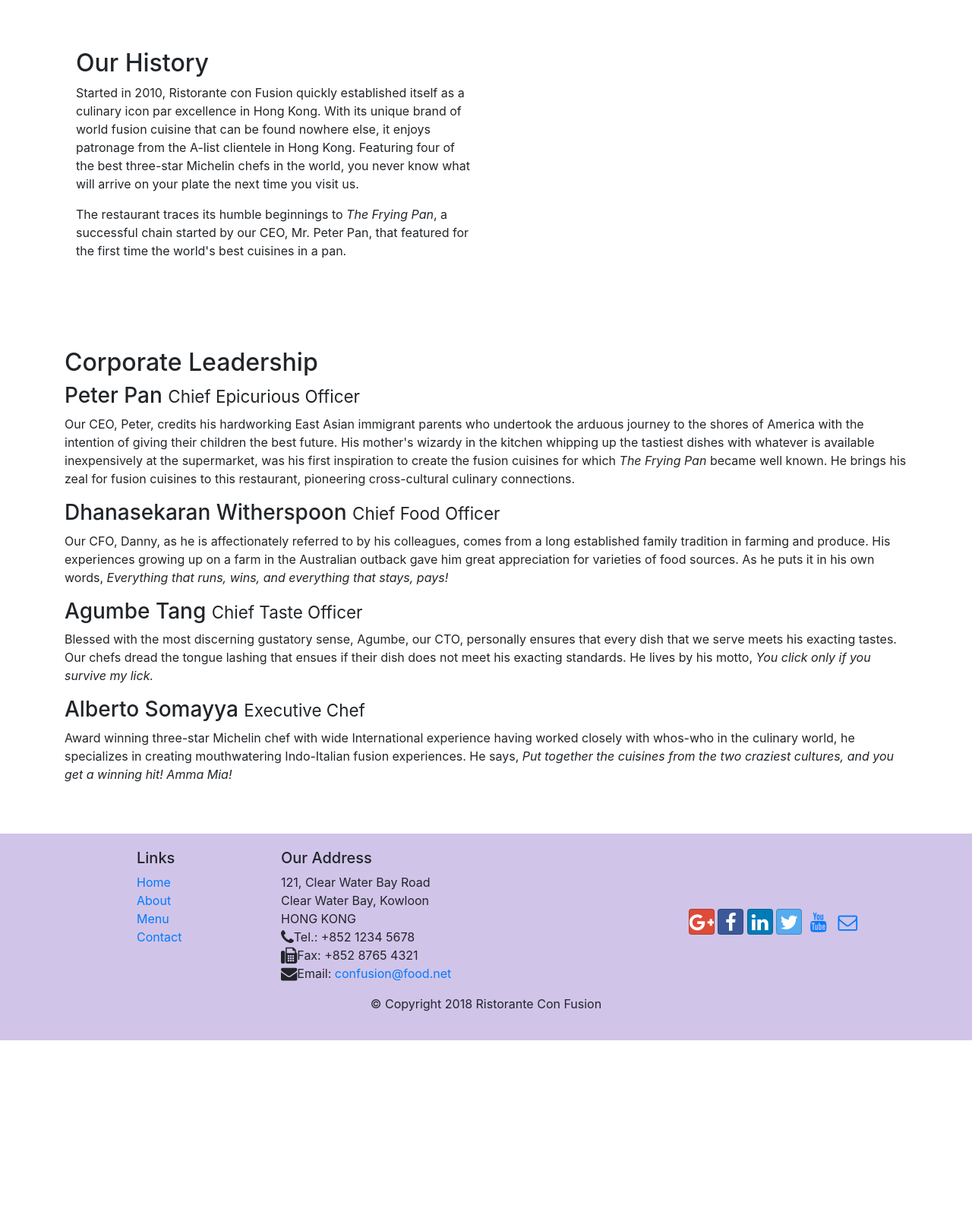
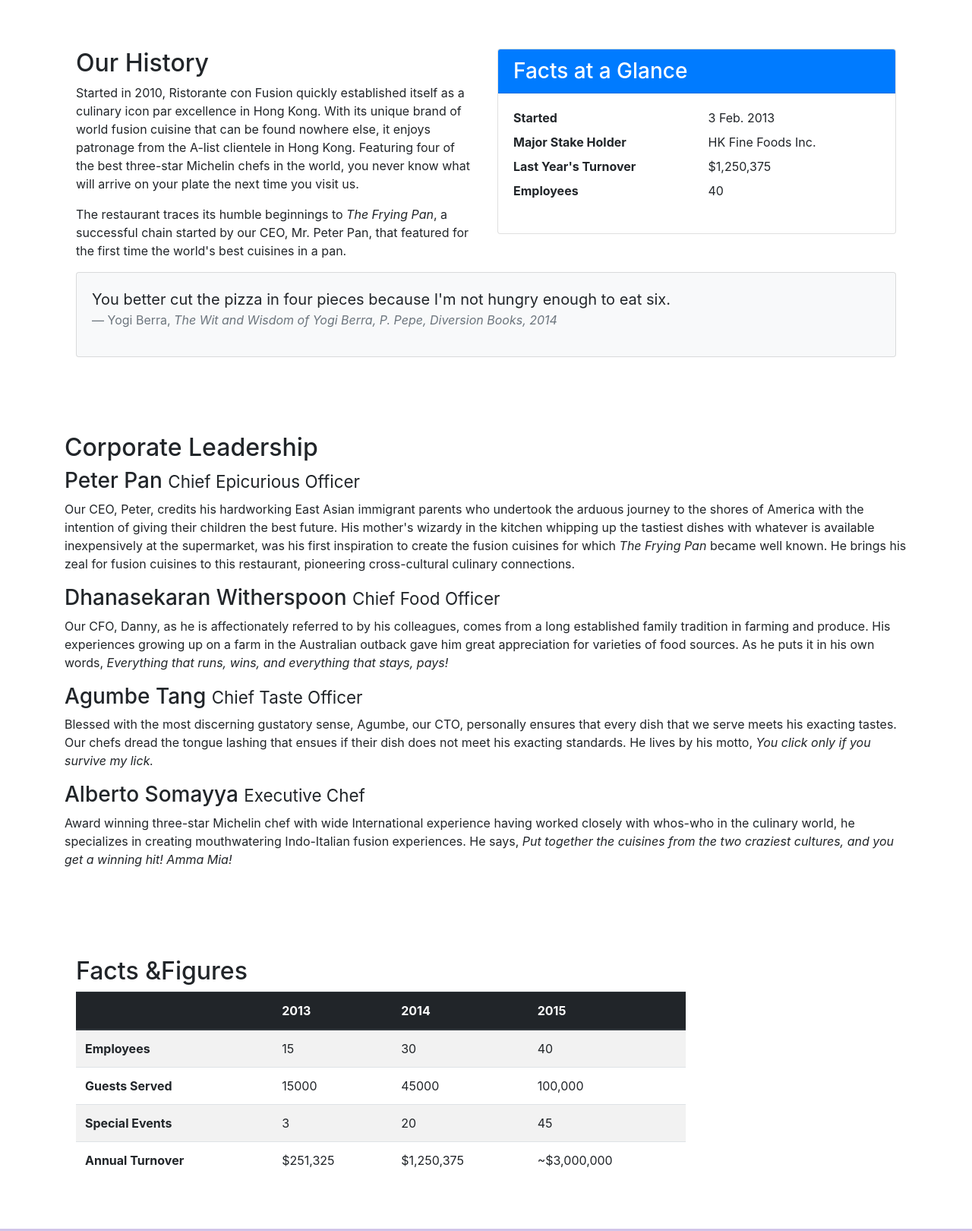
Before and after one commit to WenhangBao/Front-End-Web-UI-Frameworks-and-Tools-Bootstrap-4, a website: page aboutus.html in a window 1280 px wide. Shown: the part 401-2021 px from the top of the page at 76% size. Before the commit the page ends 1770 px from the top, so only its background shows below. Drawn offline with nearby package versions, Linux system fonts and the light colour scheme.

Commit message:
Images and Media

```diff
--- a/aboutus.html
+++ b/aboutus.html
@@ -21,17 +21,17 @@
             <button class = "navbar-toggler" type="button" data-toggle="collapse" data-target = "#Navbar">
                 <span class="navbar-toggler-icon"></span>
             </button>
-            <a class="navbar-brand mr-auto" href="./index.html">Ristorante con Fusion</a>
+            <a class="navbar-brand mr-auto" href="./index.html"><img src="img/logo.png" height="30" width="41"></a>
             <div class="collapse navbar-collapse" id="Navbar">
                 <ul class="navbar-nav mr-auto">
                     <li class = "nav-item"><a class="nav-link" href="./index.html"><span
-                     class = "fa fa-home fa-lg"></span>Home</a></li>
+                     class = "fa fa-home fa-lg"></span> Home</a></li>
                     <li class = "nav-item active"><a class="nav-link" href="#"><span
-                     class = "fa fa-info fa-lg"></span>About</a></li>
+                     class = "fa fa-info fa-lg"></span> About</a></li>
                     <li class = "nav-item"><a class="nav-link" href="#"><span
-                     class = "fa fa-list fa-lg"></span>Menu</a></li>
+                     class = "fa fa-list fa-lg"></span> Menu</a></li>
                     <li class = "nav-item"><a class="nav-link" href="./contactus.html"><span
-                     class = "fa fa-address-card fa-lg"></span>Contact</a></li>
+                     class = "fa fa-address-card fa-lg"></span> Contact</a></li>
                 </ul>
             </div>
 
@@ -44,7 +44,8 @@
                     <h1>Ristorante con Fusion</h1>
                     <p>We take inspiration from the World's best cuisines, and create a unique fusion experience. Our lipsmacking creations will tickle your culinary senses!</p>
                 </div>
-                <div class="col-12 col-sm">
+                <div class="col-12 col-sm aligh-self-center">
+                    <img src="img/logo.png" class="img-fluid">
                 </div>
             </div>
         </div>
@@ -68,7 +69,34 @@
                 <p>Started in 2010, Ristorante con Fusion quickly established itself as a culinary icon par excellence in Hong Kong. With its unique brand of world fusion cuisine that can be found nowhere else, it enjoys patronage from the A-list clientele in Hong Kong.  Featuring four of the best three-star Michelin chefs in the world, you never know what will arrive on your plate the next time you visit us.</p>
                 <p>The restaurant traces its humble beginnings to <em>The Frying Pan</em>, a successful chain started by our CEO, Mr. Peter Pan, that featured for the first time the world's best cuisines in a pan.</p>
             </div>
-            <div>
+            <div class="col-sm">
+                <div class="card">
+                    <h3 class ="card-header bg-primary text-white">Facts at a Glance</h3>
+                    <div class="card-body">
+                        <dl class="row">
+                            <dt class="col-6">Started</dt>
+                            <dd class="col-6">3 Feb. 2013</dd>
+                            <dt class="col-6">Major Stake Holder</dt>
+                            <dd class="col-6">HK Fine Foods Inc.</dd>
+                            <dt class="col-6">Last Year's Turnover</dt>
+                            <dd class="col-6">$1,250,375</dd>
+                            <dt class="col-6">Employees</dt>
+                            <dd class="col-6">40</dd>
+                        </dl>
+                    </div>
+                </div>
+            </div>
+            <div class="col-12">
+                <div class="card card-body bg-light">
+                    <blockquote class="blockquote">
+                        <p class="mb-0">You better cut the pizza in four pieces because
+                            I'm not hungry enough to eat six.</p>
+                        <footer class="blockquote-footer">Yogi Berra,
+                            <cite title="Source Title">The Wit and Wisdom of Yogi Berra,
+                            P. Pepe, Diversion Books, 2014</cite>
+                        </footer>
+                    </blockquote>
+                </div>
             </div>
         </div>
 
@@ -86,7 +114,52 @@
                 <p class = "d-none d-sm-block">Award winning three-star Michelin chef with wide International experience having worked closely with whos-who in the culinary world, he specializes in creating mouthwatering Indo-Italian fusion experiences. He says, <em>Put together the cuisines from the two craziest cultures, and you get a winning hit! Amma Mia!</em></p>
             </div>
        </div>
+       <div class= "row row-content">
+           <div class="col-12 col-sm-9">
+               <h2>Facts &amp;Figures</h2>
+                <div class="table-responsive">
+                    <table class="table table-striped">
+                        <thead class="thead-dark">
+                            <tr>
+                                <th>&nbsp;</th>
+                                <th>2013</th>
+                                <th>2014</th>
+                                <th>2015</th>
+                            </tr>
+                        </thead>
+                        <tbody>
+                            <tr>
+                                <th>Employees</th>
+                                <td>15</td>
+                                <td>30</td>
+                                <td>40</td>
+                            </tr>
+                            <tr>
+                                <th>Guests Served</th>
+                                <td>15000</td>
+                                <td>45000</td>
+                                <td>100,000</td>
+                            </tr>
+                            <tr>
+                                <th>Special Events</th>
+                                <td>3</td>
+                                <td>20</td>
+                                <td>45</td>
+                            </tr>
+                            <tr>
+                                <th>Annual Turnover</th>
+                                <td>$251,325</td>
+                                <td>$1,250,375</td>
+                                <td>~$3,000,000</td>
+                            </tr>
+                        </tbody>
+                    </table>
+                </div>
+           </div>
+           <div class="col-12 col-sm-3">
 
+           </div>
+       </div>
     </div>
 
     <footer class="footer">
```
Also changed, not shown: contactus.html (+3 -2 lines), index.html (+31 -10 lines), img/alberto.png (added), img/buffet.png (added), img/logo.png (added), img/uthappizza.png (added), 1 other file.
